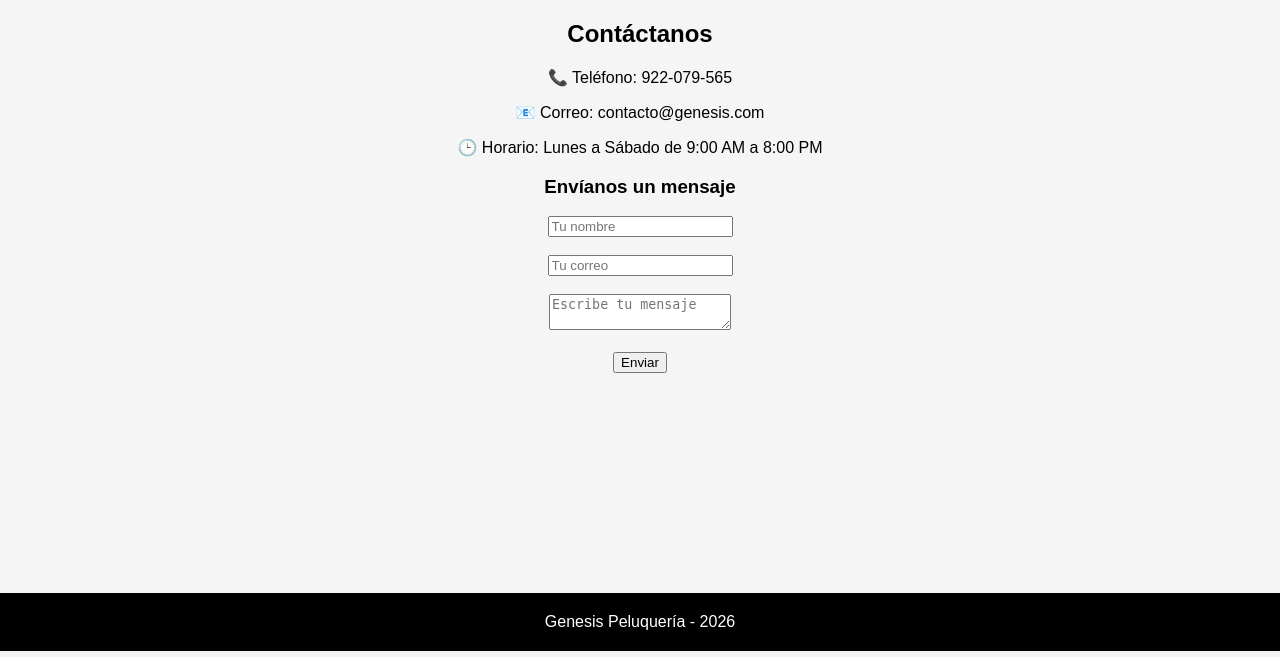
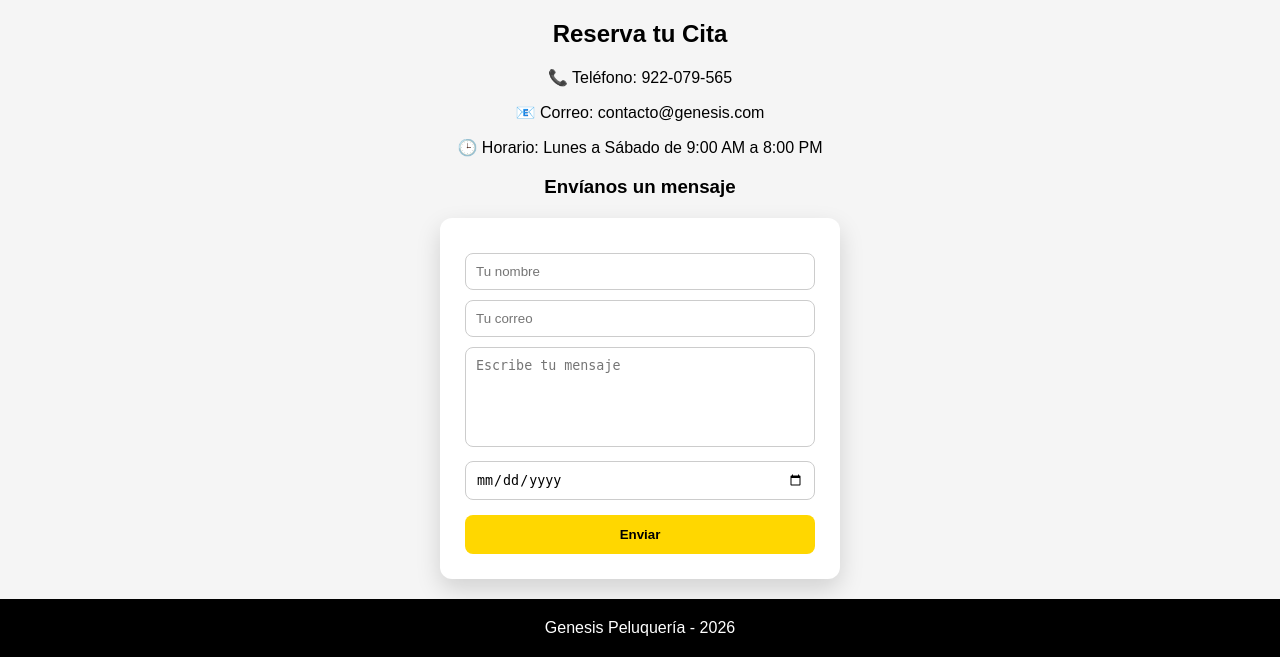
Before and after one commit to xleftx1/Genesis-github, a Flask app: page /contacto in a window 1280 px wide. Shown: the part 149-806 px from the top of the page. Run offline with Flask 3, Linux system fonts and the light colour scheme.

Commit message:
Actualización de la página de contacto y reservas

```diff
--- a/app.py
+++ b/app.py
@@ -1,4 +1,4 @@
-from flask import Flask, render_template
+from flask import Flask, render_template, request
 
 app = Flask(__name__)
 
@@ -29,5 +29,22 @@ def tinturado():
 def peinado():
     return render_template("peinado.html")
 
+usuarios = []
+
+@app.route("/registro", methods=["GET", "POST"])
+def registro():
+    if request.method == "POST":
+        nombre = request.form["nombre"]
+        correo = request.form["correo"]
+
+        usuarios.append({
+            "nombre": nombre,
+            "correo": correo
+        })
+
+        return f"Usuario {nombre} registrado correctamente"
+
+    return render_template("registro.html")
+
 if __name__ == "__main__":
     app.run(debug=True);
--- a/static/style.css
+++ b/static/style.css
@@ -91,6 +91,7 @@ padding: 40px;
 }
 
 .tarjeta{
+transition: transform 0.3s ease, box-shadow 0.3s ease;
 background: white;
 width: 250px;
 padding: 25px;
@@ -102,6 +103,8 @@ transition: 0.3s;
 
 .tarjeta:hover{
 transform: scale(1.05);
+transform: translateY(-10px);
+box-shadow: 0px 10px 25px rgba(0,0,0,0.3);
 }
 
 .tarjeta img{
@@ -273,3 +276,71 @@ body.body-inicio footer {
     background-color: #e6c200;
     transform: scale(1.05);
 }
+
+form {
+    max-width: 400px;
+    margin: 20px auto;
+    padding: 25px;
+    background: white;
+    border-radius: 12px;
+    box-shadow: 0 10px 25px rgba(0,0,0,0.15);
+}
+
+form input,
+form select,
+form textarea {
+    width: 100%;
+    padding: 10px;
+    margin-top: 10px;
+    border: 1px solid #ccc;
+    border-radius: 8px;
+}
+
+form textarea {
+    resize: none;
+    height: 100px;
+}
+
+form button {
+    width: 100%;
+    margin-top: 15px;
+    padding: 12px;
+    background: gold;
+    border: none;
+    border-radius: 8px;
+    font-weight: bold;
+    cursor: pointer;
+}
+
+form button:hover {
+    background: #e6c200;
+}
+
+h1 {
+    text-align: center;
+    margin-top: 40px;
+    font-size: 32px;
+    color: black;
+}
+
+.whatsapp {
+    position: fixed;
+    bottom: 20px;
+    right: 20px;
+    background: #25D366;
+    color: white;
+    padding: 12px 18px;
+    border-radius: 50px;
+    text-decoration: none;
+    font-weight: bold;
+    box-shadow: 0 5px 15px rgba(0,0,0,0.2);
+    transition: 0.3s;
+}
+
+.whatsapp:hover {
+    transform: scale(1.1);
+}
+
+html {
+    scroll-behavior: smooth;
+}
--- a/templates/contacto.html
+++ b/templates/contacto.html
@@ -3,7 +3,7 @@
 <head>
     <meta charset="UTF-8">
     <meta name="viewport" content="width=device-width, initial-scale=1.0">
-    <title>Contacto - Genesis</title>
+    <title>Reserva tu Cita - Genesis</title>
 
     <link rel="stylesheet" href="{{ url_for('static', filename='style.css') }}">
 </head>
@@ -22,7 +22,7 @@
 
 <section>
     <center>
-    <h2>Contáctanos</h2>
+    <h2>Reserva tu Cita</h2>
 
     <p>📞 Teléfono: 922-079-565</p>
 
@@ -33,11 +33,13 @@
     <h3>Envíanos un mensaje</h3>
 
     <form>
-        <input type="text" placeholder="Tu nombre"><br><br>
+        <input type="text" placeholder="Tu nombre"><br>
 
-        <input type="email" placeholder="Tu correo"><br><br>
+        <input type="email" placeholder="Tu correo"><br>
 
-        <textarea placeholder="Escribe tu mensaje"></textarea><br><br>
+        <textarea placeholder="Escribe tu mensaje"></textarea><br>
+
+        <input type="date" name="fecha"><br>
 
         <button type="submit">Enviar</button>
     </form>
--- a/templates/index.html
+++ b/templates/index.html
@@ -13,12 +13,13 @@
         <a href="/servicios">Servicios</a>
         <a href="/nosotros">Nosotros</a>
         <a href="/contacto">Contacto</a>
+        <a href="/registro">Registro</a>
     </nav>
 </header>
 
 <section id="inicio" class="principal">
     <h2>Bienvenido a Genesis</h2>
-    <<p><a href="/servicios">Tu estilo comienza aquí.</a></p>>
+    <p><a href="/servicios"> Tu estilo comienza aquí. </a></p>
 </section>
 
 <footer>
--- a/templates/nosotros.html
+++ b/templates/nosotros.html
@@ -15,6 +15,7 @@
         <a href="/servicios">Servicios</a>
         <a href="/nosotros">Nosotros</a>
         <a href="/contacto">Contacto</a>
+        <a href="/registro">Registro</a>
     </nav>
 </header>
 
--- a/templates/peinado.html
+++ b/templates/peinado.html
@@ -15,6 +15,7 @@
         <a href="/servicios">Servicios</a>
         <a href="/nosotros">Nosotros</a>
         <a href="/contacto">Contacto</a>
+        <a href="/registro">Registro</a>
     </nav>
 </header>
 
--- a/templates/servicios.html
+++ b/templates/servicios.html
@@ -17,6 +17,7 @@
         <a href="/servicios">Servicios</a>
         <a href="/nosotros">Nosotros</a>
         <a href="/contacto">Contacto</a>
+        <a href="/registro">Registro</a>
     </nav>
 </header>
 
@@ -44,7 +45,9 @@
         <p>Peinados para eventos, celebraciones y ocasiones especiales.</p>
         <a href="/peinado" class="btn-reserva">Más información</a>
     </div>
-
+     <a class="whatsapp" href="https://wa.me/51922079565" target="_blank">
+     Reserva por WhatsApp
+</a>
 </section>
 
 <footer>
--- a/templates/tinturado.html
+++ b/templates/tinturado.html
@@ -15,6 +15,7 @@
         <a href="/servicios">Servicios</a>
         <a href="/nosotros">Nosotros</a>
         <a href="/contacto">Contacto</a>
+        <a href="/registro">Registro</a>
     </nav>
 </header>
 
```
Also changed, not shown: templates/registro.html (added, +28 -0 lines).
